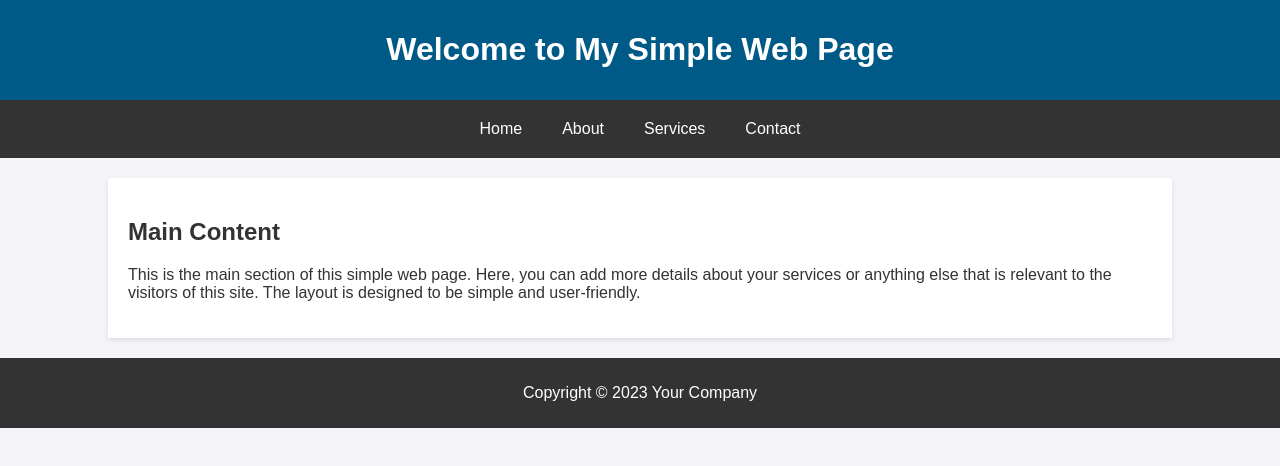
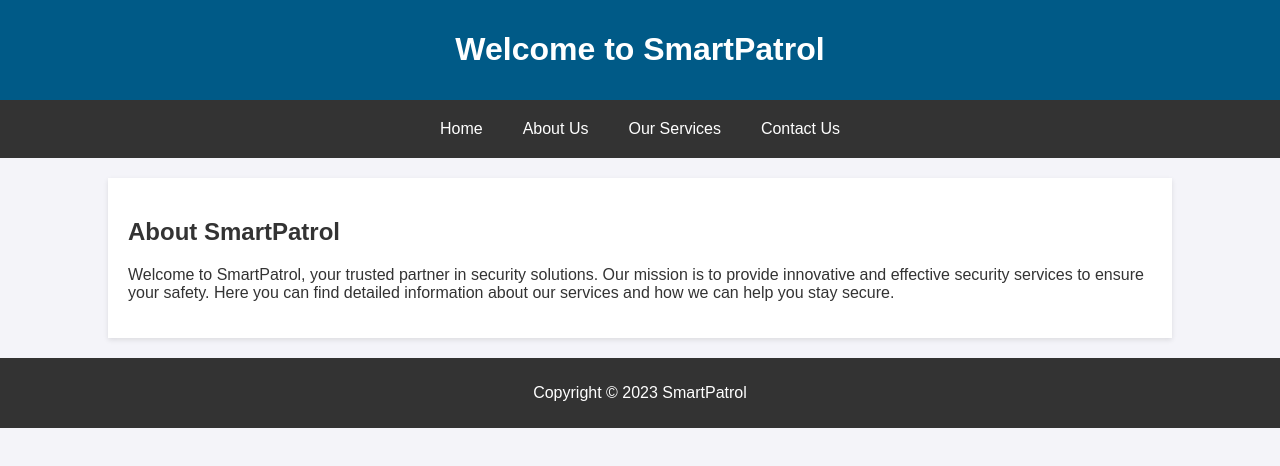
Before and after one commit to thebibekkarki/thebibekkarki.github.io, a plain HTML site: page index.html in a window 1280 px wide. Drawn offline with Linux system fonts and the light colour scheme.

Commit message:
Update index.html

```diff
--- a/index.html
+++ b/index.html
@@ -3,7 +3,7 @@
 <head>
 <meta charset="UTF-8">
 <meta name="viewport" content="width=device-width, initial-scale=1.0">
-<title>Simple Web Page</title>
+<title>SmartPatrol - Home</title>
 <style>
     body {
         font-family: Arial, sans-serif;
@@ -50,20 +50,20 @@
 </head>
 <body>
 <header>
-    <h1>Welcome to My Simple Web Page</h1>
+    <h1>Welcome to SmartPatrol</h1>
 </header>
 <nav>
     <a href="#home">Home</a>
-    <a href="#about">About</a>
-    <a href="#services">Services</a>
-    <a href="#contact">Contact</a>
+    <a href="#about">About Us</a>
+    <a href="#services">Our Services</a>
+    <a href="#contact">Contact Us</a>
 </nav>
 <main>
-    <h2>Main Content</h2>
-    <p>This is the main section of this simple web page. Here, you can add more details about your services or anything else that is relevant to the visitors of this site. The layout is designed to be simple and user-friendly.</p>
+    <h2>About SmartPatrol</h2>
+    <p>Welcome to SmartPatrol, your trusted partner in security solutions. Our mission is to provide innovative and effective security services to ensure your safety. Here you can find detailed information about our services and how we can help you stay secure.</p>
 </main>
 <footer>
-    <p>Copyright © 2023 Your Company</p>
+    <p>Copyright © 2023 SmartPatrol</p>
 </footer>
 </body>
 </html>
```
